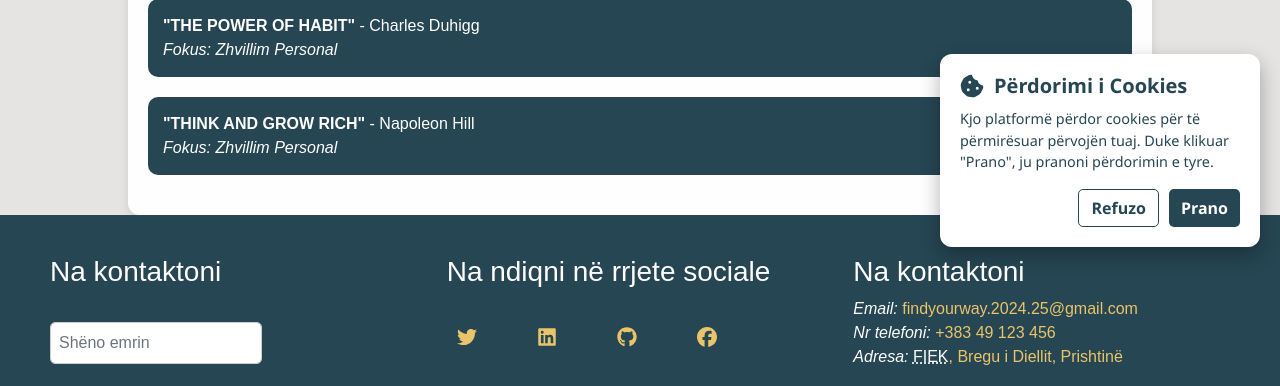
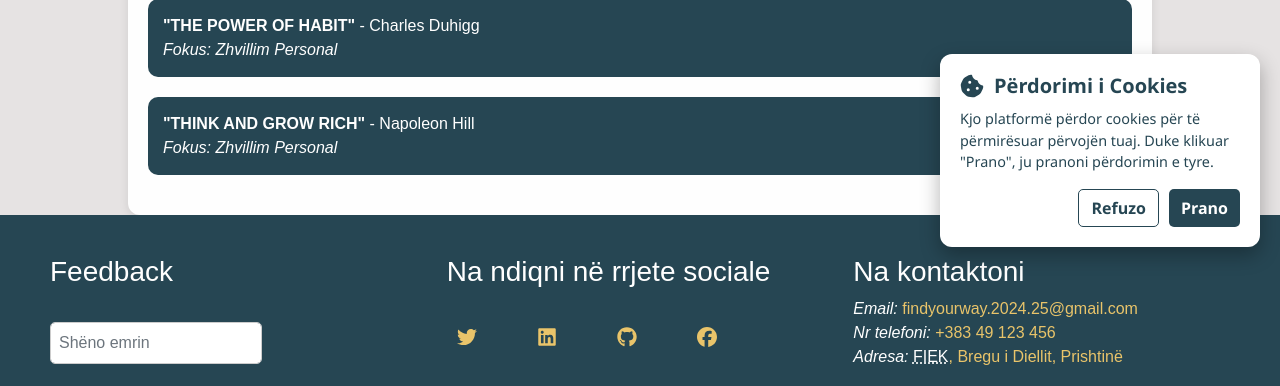
Before and after one commit to FloridaSuka/UEBII_25_Gr16, a PHP site: page /5libra.php in a window 1280 px wide. Shown: the part 533-919 px from the top of the page. Run offline with PHP 8.4, Linux system fonts and the light colour scheme.

Commit message:
ndryshim

```diff
--- a/footer.php
+++ b/footer.php
@@ -147,7 +147,7 @@ function validoEmail($email) {
     <div class="footer-container">
         <form method="POST"  id = "contactForm" class="contact-form" style="padding-left: 10px;" id="kontaktForm">
             <fieldset class="form-group">
-                <h3 style="color: #FFFFFF;">Na kontaktoni</h3>
+                <h3 style="color: #FFFFFF;">Feedback</h3>
             </fieldset>
             <fieldset class="form-group">
                 <input name="emri" class="form-control" placeholder="Shëno emrin" required>
```
